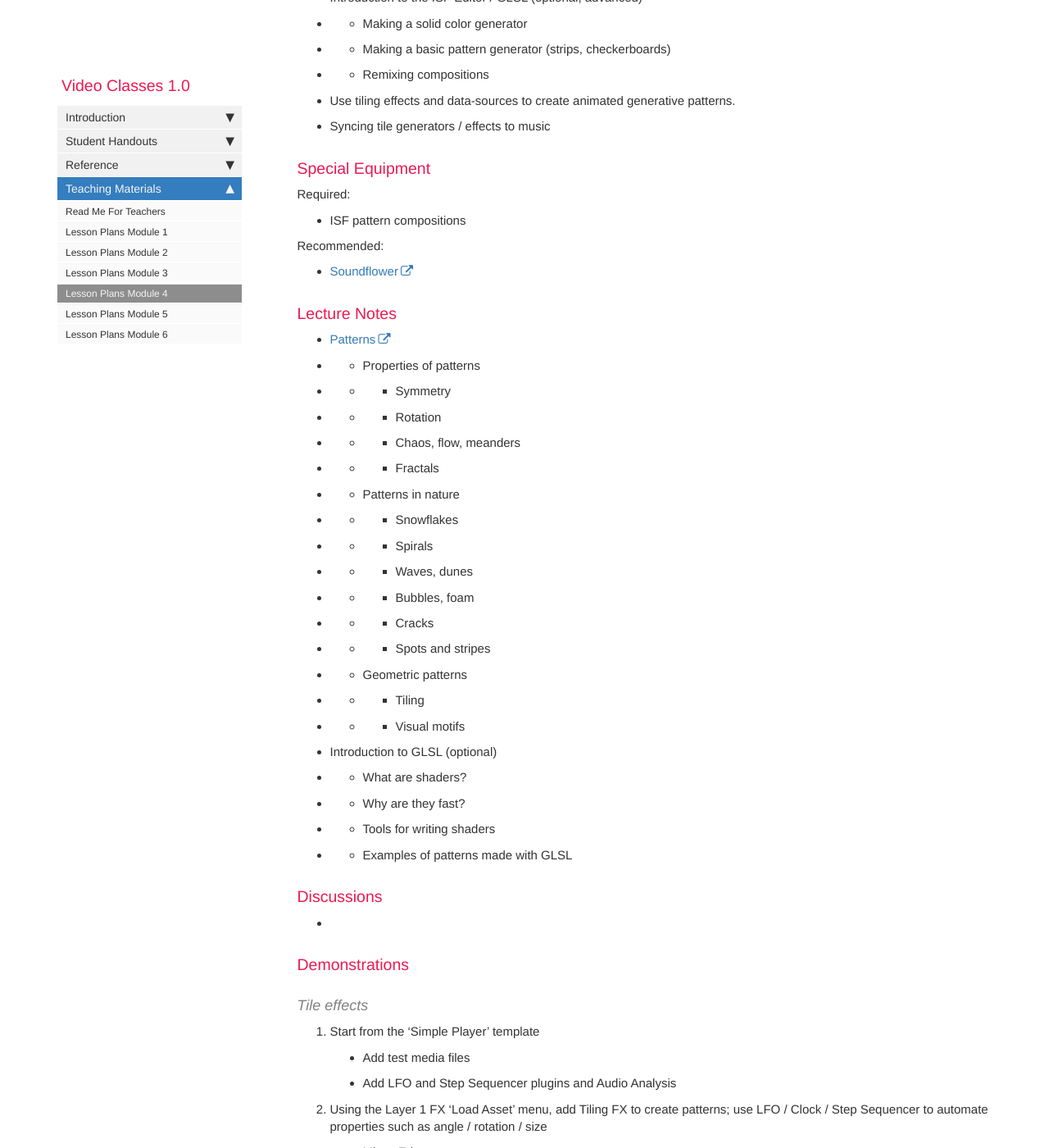
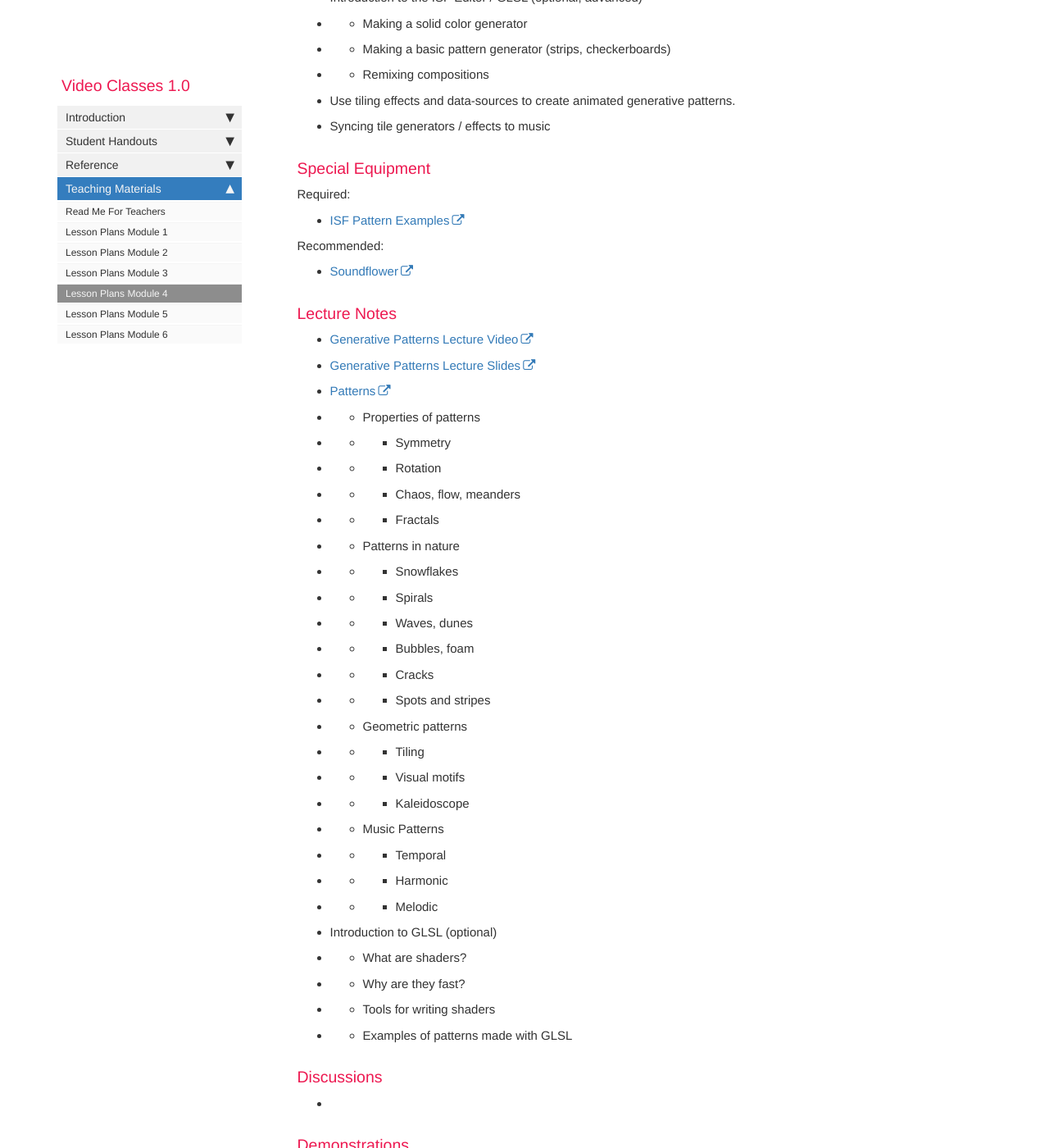
Before and after one commit to Vidvox/vvedu, a Jekyll site: the page built from pages/teaching/teaching_module_4.md, in a window 1280 px wide and 1400 px high, scrolled down 10370 px. Shown: the whole window at 82% size. Built offline with Jekyll 4.4.1, drawn with Linux system fonts in a browser that asks for light colours; nearby versions of some CDN libraries; comment, search, counter and statistics services are not loaded; some of the changed text lies outside the part shown.

Commit message:
Added links to videos and slides

```diff
--- a/pages/teaching/teaching_module_4.md
+++ b/pages/teaching/teaching_module_4.md
@@ -326,12 +326,15 @@ As discussed in Stills To Motion module, we are hardwired to find patterns in sh
 ### Special Equipment
 
 Required:
-- ISF pattern compositions
+- [ISF Pattern Examples](https://s3.amazonaws.com/vidvox/vvedu/M4-L3.zip)
 
 Recommended:
 - [Soundflower](https://github.com/mattingalls/Soundflower/releases)
 
 ### Lecture Notes
+
+- [Generative Patterns Lecture Video](https://vimeo.com/300620381)
+- [Generative Patterns Lecture Slides](https://docs.google.com/presentation/d/1XK6XZoEVUJylwANOwnqy4-Fsg_s24-IkM3v_DB3ljEs/)
 
 - [Patterns](https://en.wikipedia.org/wiki/Pattern)
 - - Properties of patterns
@@ -349,6 +352,11 @@ Recommended:
 - - Geometric patterns
 - - - Tiling
 - - - Visual motifs
+- - - Kaleidoscope
+- - Music Patterns
+- - - Temporal
+- - - Harmonic
+- - - Melodic
 - Introduction to GLSL (optional)
 - - What are shaders?
 - - Why are they fast?
@@ -360,6 +368,8 @@ Recommended:
 *
 
 ### Demonstrations
+
+- [Generative Patterns Demonstration Video](https://vimeo.com/300632634)
 
 #### Tile effects
 1. Start from the 'Simple Player' template
```
Also changed, not shown: pages/handouts/handout_module_4.md (+10 -4 lines), pages/reference/ref_downloads.md (+4 -2 lines).
